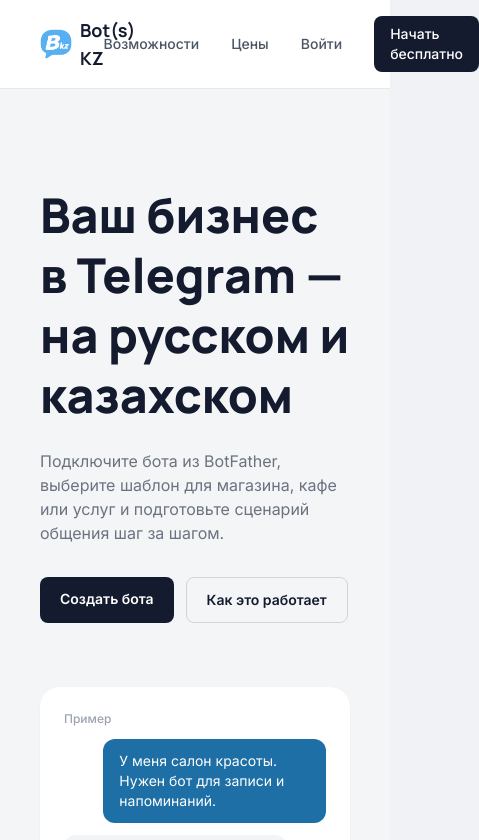
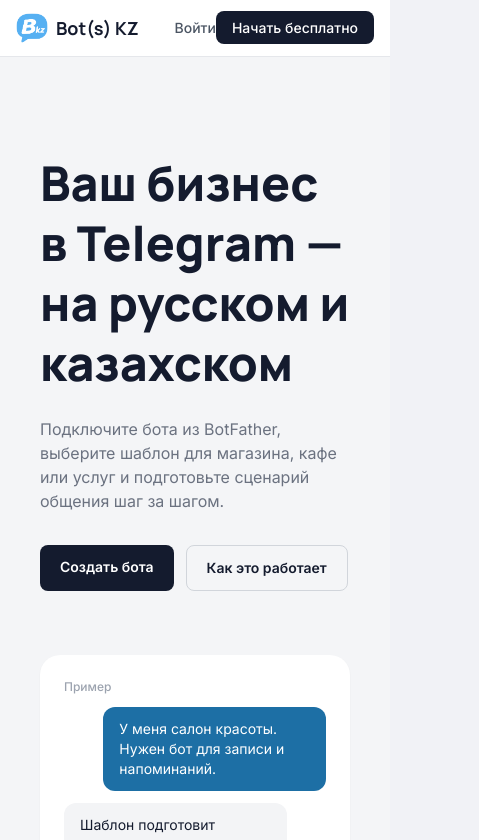
Before and after one commit to tobijpeg/Bot-s, a React (Vite) app: page / in a window 390 px wide. Shown: the top 840 px of the page, 479 px wide, since content can reach past the window. Built offline with nearby package versions, Linux system fonts and the light colour scheme; no server answers.

Commit message:
Fix landing header on mobile

```diff
--- a/src/components/Logo.jsx
+++ b/src/components/Logo.jsx
@@ -4,8 +4,8 @@ export default function Logo() {
   return (
     <div className="flex items-center gap-2">
       <img className="h-8 w-8 object-contain" src={logo} alt="" />
-      <span className="font-display text-lg font-bold text-navy-950">
-       <Link to="/">Bot(s) KZ</Link>
+      <span className=" whitespace-nowrap font-display text-lg font-bold text-navy-950">
+       <Link className="shrink-0" to="/">Bot(s) KZ</Link>
       </span>
 
     </div>
--- a/src/pages/Landing.jsx
+++ b/src/pages/Landing.jsx
@@ -4,13 +4,13 @@ import Logo from "../components/Logo.jsx";
 export default function Landing() {
   return (
     <div className="min-h-screen bg-canvas">
-      <header className="flex items-center justify-between border-b border-gray-200 bg-white px-10 py-4">
+      <header className="flex items-center justify-between gap-4 border-b border-gray-200 bg-white px-4 py-3 md:px-10 md:py-4">
         <Logo />
-        <nav className="flex items-center gap-8 text-sm font-medium text-gray-600">
-          <a href="#features" className="hover:text-navy-950">
+        <nav className=" shrink-0 git pullflex items-center gap-8 text-sm font-medium text-gray-600">
+          <a href="#features" className="hover:text-navy-950 hidden md:inline">
             Возможности
           </a>
-          <a href="#pricing" className="hover:text-navy-950">
+          <a href="#pricing" className="hover:text-navy-950 hidden md:inline">
             Цены
           </a>
           <Link to="/overview" className="hover:text-navy-950">
@@ -18,7 +18,7 @@ export default function Landing() {
           </Link>
           <Link
             to="/auth?mode=register"
-            className="rounded-lg bg-navy-950 px-4 py-2 text-white transition-colors hover:bg-navy-900"
+            className=" rounded-lg bg-navy-950 px-4 py-2 text-white transition-colors hover:bg-navy-900"
           >
             Начать бесплатно
           </Link>
```
Also changed, not shown: 1 other file (tests, documents, lock files or other folders).
